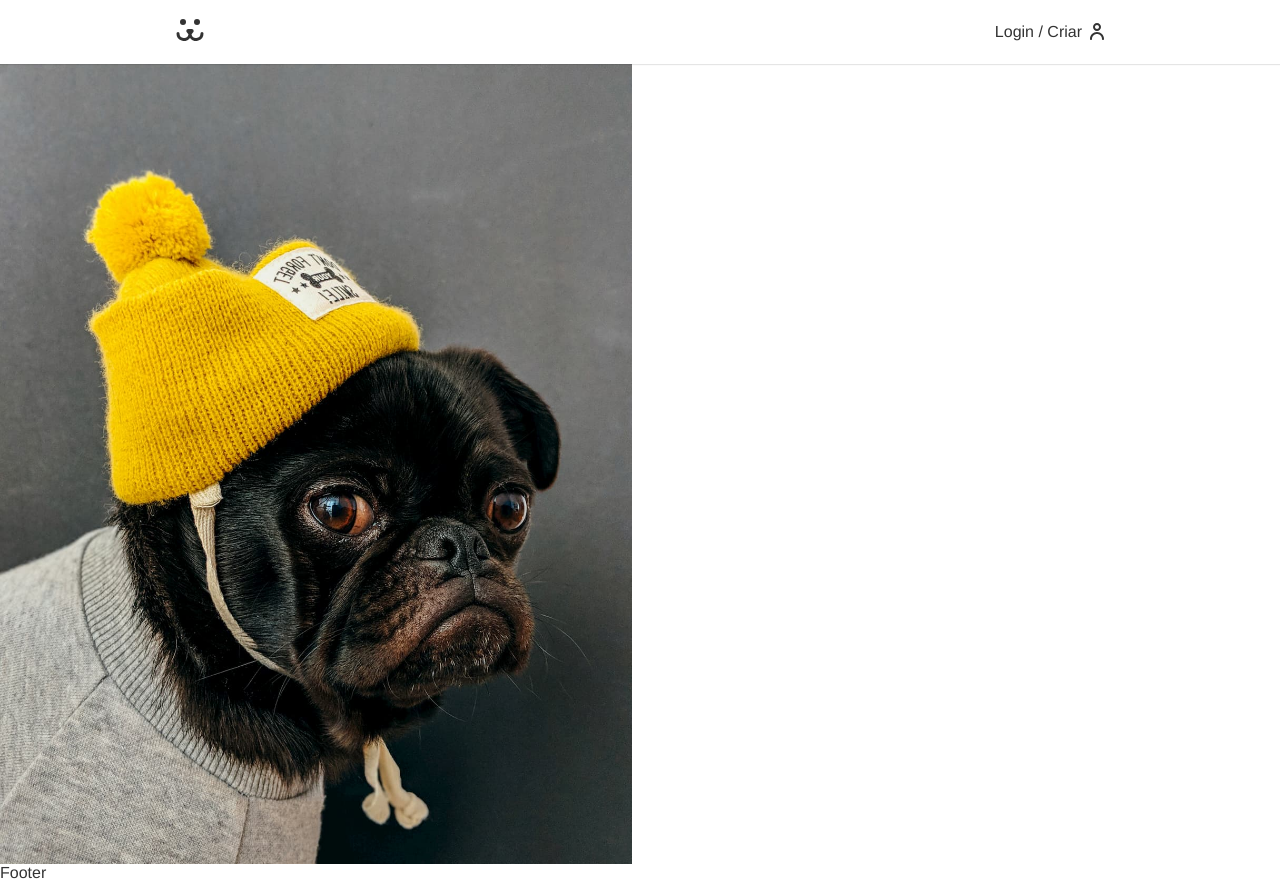
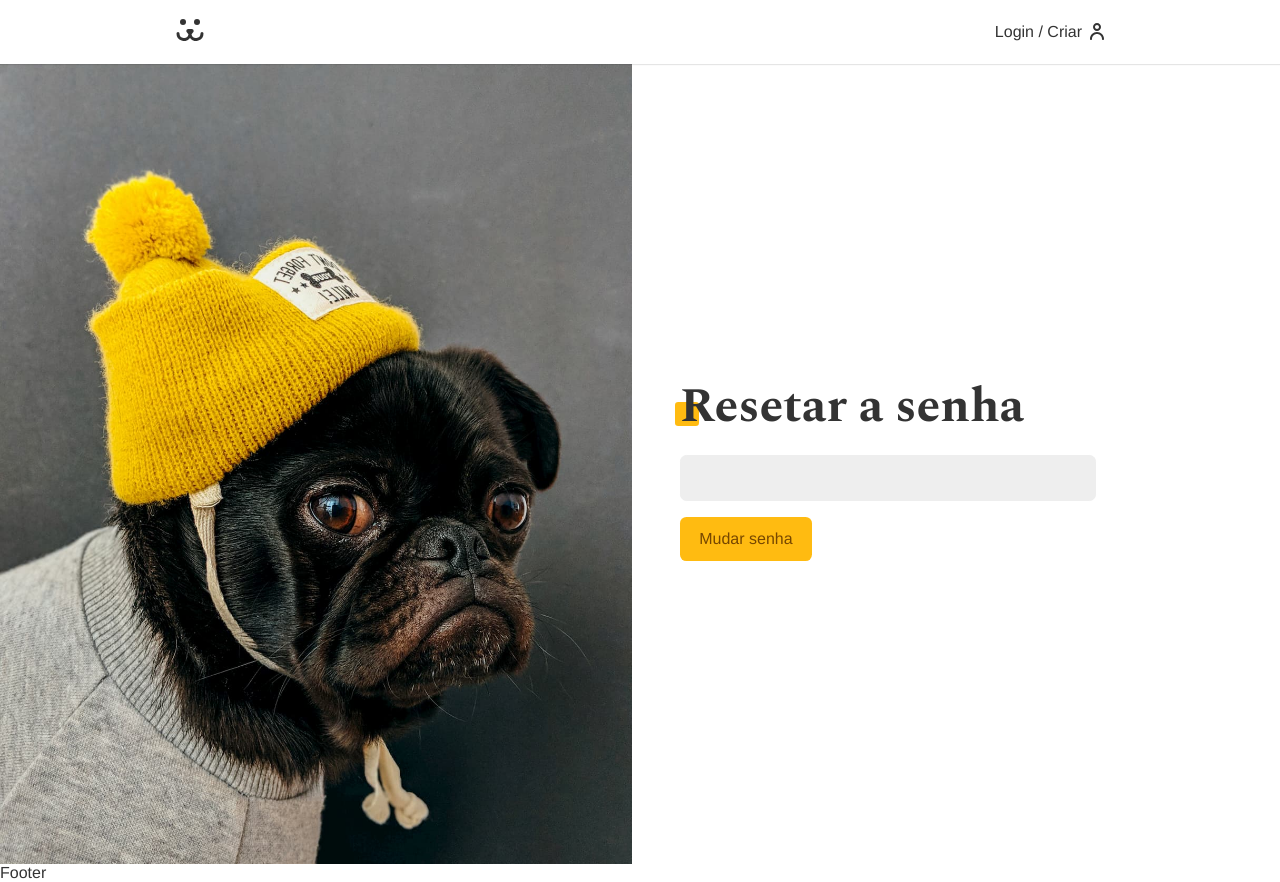
Before and after one commit to brit0dev/social-dogs, a React (Vite) app: page /login/resetpassword in a window 1280 px wide. Built offline with nearby package versions, Linux system fonts and the light colour scheme.

Commit message:
Password recovery page and password reset page.

```diff
--- a/src/Components/Feed/Feed.jsx
+++ b/src/Components/Feed/Feed.jsx
@@ -1,6 +1,7 @@
 import React from 'react';
 import FeedModal from './FeedModal';
 import FeedPhotos from './FeedPhotos';
+import PropTypes from 'prop-types';
 
 function Feed({ user }) {
   const [modalPhoto, setModalPhoto] = React.useState(false);
@@ -51,4 +52,15 @@
   );
 }
 
+Feed.defaultProps = {
+  user: 0,
+};
+
+Feed.propTypes = {
+  user: PropTypes.oneOfType([
+    PropTypes.string.isRequired,
+    PropTypes.number.isRequired,
+  ]),
+};
+
 export default Feed;
--- a/src/Components/Login/Login.jsx
+++ b/src/Components/Login/Login.jsx
@@ -6,6 +6,7 @@
 import { UserContext } from '../../UserContext';
 import styles from './Login.module.css';
 import NotFound from '../NotFound';
+import LoginPasswordReset from './LoginPasswordReset';
 
 function Login() {
   const { login } = React.useContext(UserContext);
@@ -21,7 +22,7 @@
           <Route path='/' element={<LoginForm />} />
           <Route path='create' element={<LoginCreate />} />
           <Route path='recoverpassword' element={<LoginPasswordLost />} />
-          <Route path='resetpassword' element={<LoginPasswordLost />} />
+          <Route path='resetpassword' element={<LoginPasswordReset />} />
           <Route path='*' element={<NotFound />} />
         </Routes>
       </div>
--- a/src/Components/Login/LoginPasswordLost.jsx
+++ b/src/Components/Login/LoginPasswordLost.jsx
@@ -1,7 +1,46 @@
 import React from 'react';
+import Input from '../Forms/Input';
+import Button from '../Forms/Button';
+import useForm from '../../Hooks/useForm';
+import useFetch from '../../Hooks/useFetch';
+import { PASSWORD_LOST_POST } from '../../api';
+import Error from '../Helper/Error';
 
 function LoginPasswordLost() {
-  return <div></div>;
+  const login = useForm();
+  const { data, error, loading, request } = useFetch();
+
+  async function handleSubmit(event) {
+    event.preventDefault();
+    if (login.validate()) {
+      const { url, options } = PASSWORD_LOST_POST({
+        login: login.value,
+        url: window.location.href.replace('recoverpassword', 'resetpassword'),
+      });
+
+      const { json } = await request(url, options);
+      console.log(json);
+    }
+  }
+  return (
+    <section>
+      <h1 className='title'>Recuperação de senha</h1>
+      {data ? (
+        <p style={{ color: '#4c1' }}>Email enviado.</p>
+      ) : (
+        <form onSubmit={handleSubmit}>
+          <Input label='Email / Usuário' type='text' name='email' {...login} />
+          {loading ? (
+            <Button disabled>Enviando...</Button>
+          ) : (
+            <Button>Enviar Email</Button>
+          )}
+        </form>
+      )}
+
+      <Error message={error} />
+    </section>
+  );
 }
 
 export default LoginPasswordLost;
--- a/src/Components/Login/LoginPasswordReset.jsx
+++ b/src/Components/Login/LoginPasswordReset.jsx
@@ -1,7 +1,56 @@
 import React from 'react';
+import Input from '../Forms/Input';
+import useForm from '../../Hooks/useForm';
+import Button from '../Forms/Button';
+import { PASSWORD_RESET_POST } from '../../api';
+import useFetch from '../../Hooks/useFetch';
+import Error from '../Helper/Error';
+import { useNavigate } from 'react-router-dom';
 
 function LoginPasswordReset() {
-  return <div></div>;
+  const [login, setLogin] = React.useState('');
+  const [key, setKey] = React.useState('');
+  const { error, loading, request } = useFetch();
+  const password = useForm();
+  const navigate = useNavigate();
+
+  React.useEffect(() => {
+    const params = new URLSearchParams(window.location.search);
+    const key = params.get('key');
+    const login = params.get('login');
+
+    if (key) setKey(key);
+    if (login) setLogin(login);
+  }, []);
+
+  async function handleSubmit(event) {
+    event.preventDefault();
+    if (password.validate()) {
+      const { url, options } = PASSWORD_RESET_POST({
+        login,
+        key,
+        password: password.value,
+      });
+
+      const { response } = await request(url, options);
+      if (response.ok) navigate('/login');
+    }
+  }
+
+  return (
+    <div>
+      <h1 className='title'>Resetar a senha</h1>
+      <form onSubmit={handleSubmit}>
+        <Input type='password' name='password' {...password} />
+        {loading ? (
+          <Button disabled>Mudando a senha...</Button>
+        ) : (
+          <Button>Mudar senha</Button>
+        )}
+      </form>
+      <Error message={error} />
+    </div>
+  );
 }
 
 export default LoginPasswordReset;
--- a/src/api.js
+++ b/src/api.js
@@ -111,3 +111,29 @@
     },
   };
 }
+
+export function PASSWORD_LOST_POST(body) {
+  return {
+    url: API_URL + `/api/password/lost`,
+    options: {
+      method: 'POST',
+      headers: {
+        'Content-Type': 'application/json',
+      },
+      body: JSON.stringify(body),
+    },
+  };
+}
+
+export function PASSWORD_RESET_POST(body) {
+  return {
+    url: API_URL + `/api/password/reset`,
+    options: {
+      method: 'POST',
+      headers: {
+        'Content-Type': 'application/json',
+      },
+      body: JSON.stringify(body),
+    },
+  };
+}
```
